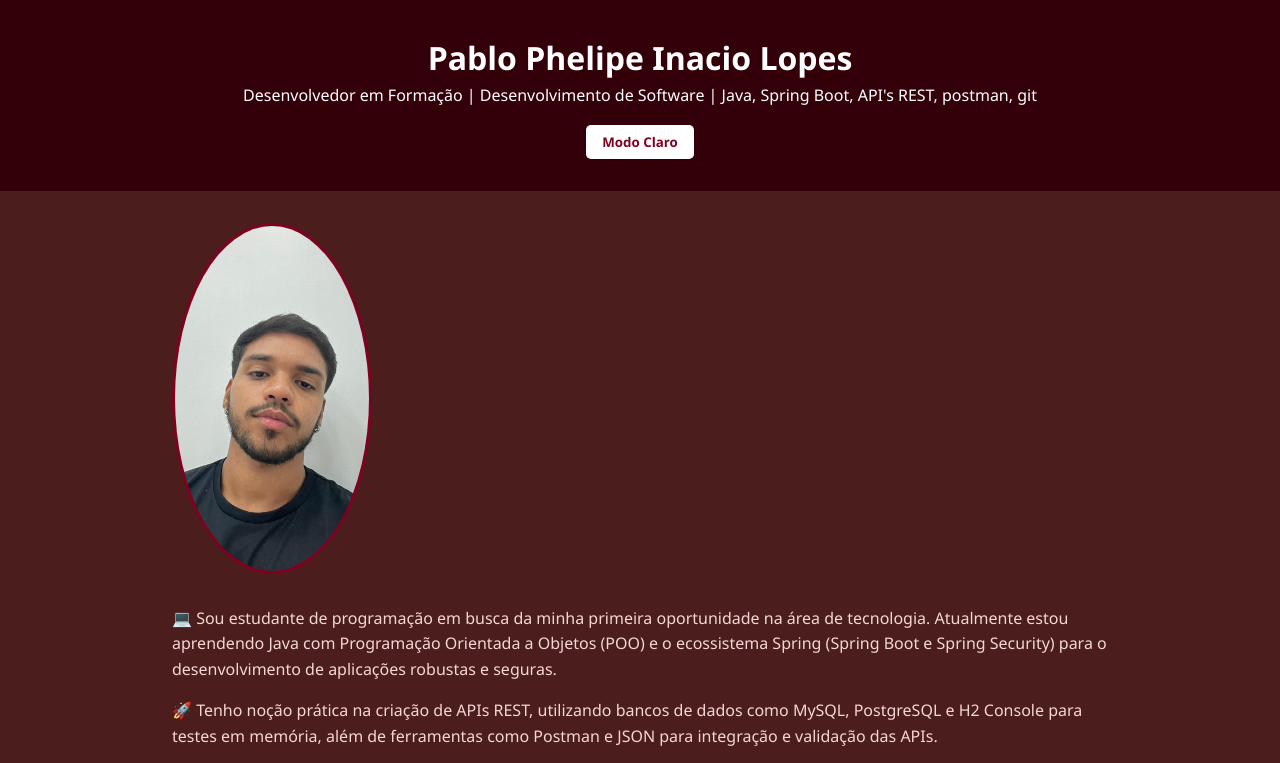
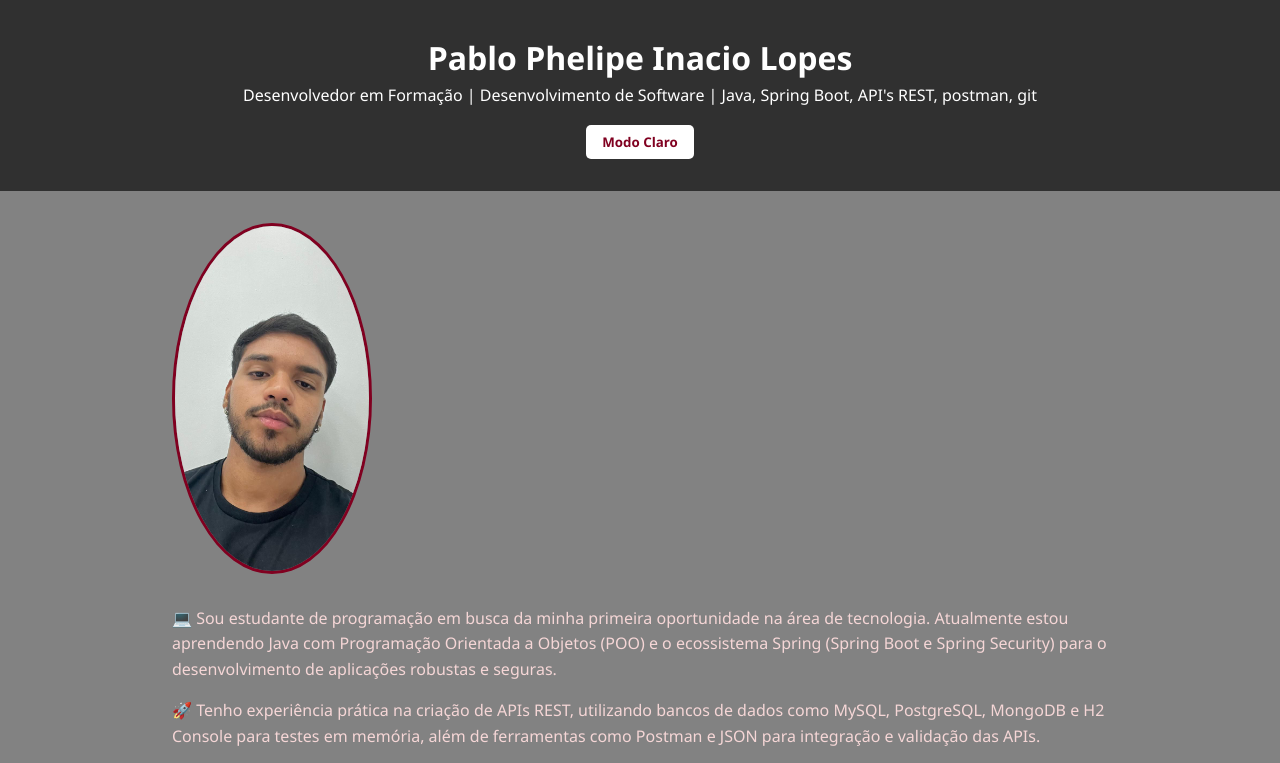
Before and after one commit to pinaciolopes/Portifolio--PabloPhelipe, a plain HTML site: page index.html in a window 1280 px wide. Both pictures are taken after a click on the button "🌙 Modo Escuro". Shown: the top 763 px of the page. Drawn offline with Linux system fonts and the light colour scheme.

Commit message:
Atualização de cor

```diff
--- a/css/style.css
+++ b/css/style.css
@@ -164,12 +164,12 @@ footer {
 
 /* ===== Modo escuro ===== */
 body.dark-mode {
-    background-color: #4b1d1d;
+    background-color: #0000007d;
     color: #f5d6d6;
 }
 
 body.dark-mode header {
-    background-color: #33000a;
+    background-color: #000000a0;
 }
 
 body.dark-mode section h2,
--- a/index.html
+++ b/index.html
@@ -19,7 +19,7 @@
         <img src="img/pablo.jpg" alt="Foto de Pablo Phelipe">
         <article>
             <p>💻 Sou estudante de programação em busca da minha primeira oportunidade na área de tecnologia. Atualmente estou aprendendo Java com Programação Orientada a Objetos (POO) e o ecossistema Spring (Spring Boot e Spring Security) para o desenvolvimento de aplicações robustas e seguras.</p>
-            <p>🚀 Tenho noção prática na criação de APIs REST, utilizando bancos de dados como MySQL, PostgreSQL e H2 Console para testes em memória, além de ferramentas como Postman e JSON para integração e validação das APIs.</p>
+            <p>🚀 Tenho experiência prática na criação de APIs REST, utilizando bancos de dados como MySQL, PostgreSQL, MongoDB e H2 Console para testes em memória, além de ferramentas como Postman e JSON para integração e validação das APIs.</p>
             <p>🔎 Estou também aprimorando meus conhecimentos em testes de API, versionamento de código com Git e GitHub, além de lógica de programação e algoritmos, que são fundamentais para minha evolução como desenvolvedor.</p>
             <p>🎯 Meu objetivo é conquistar minha primeira oportunidade como desenvolvedor, contribuir com soluções de qualidade e seguir aprendendo continuamente.</p>
         </article>
```
